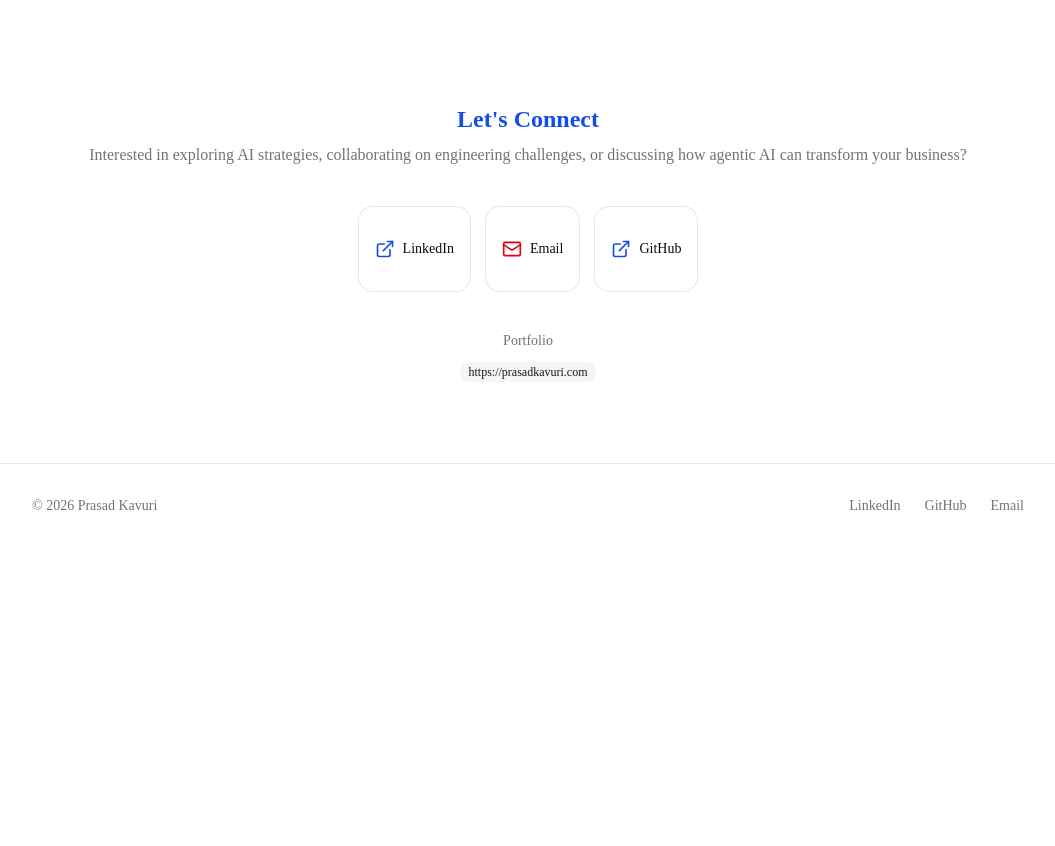
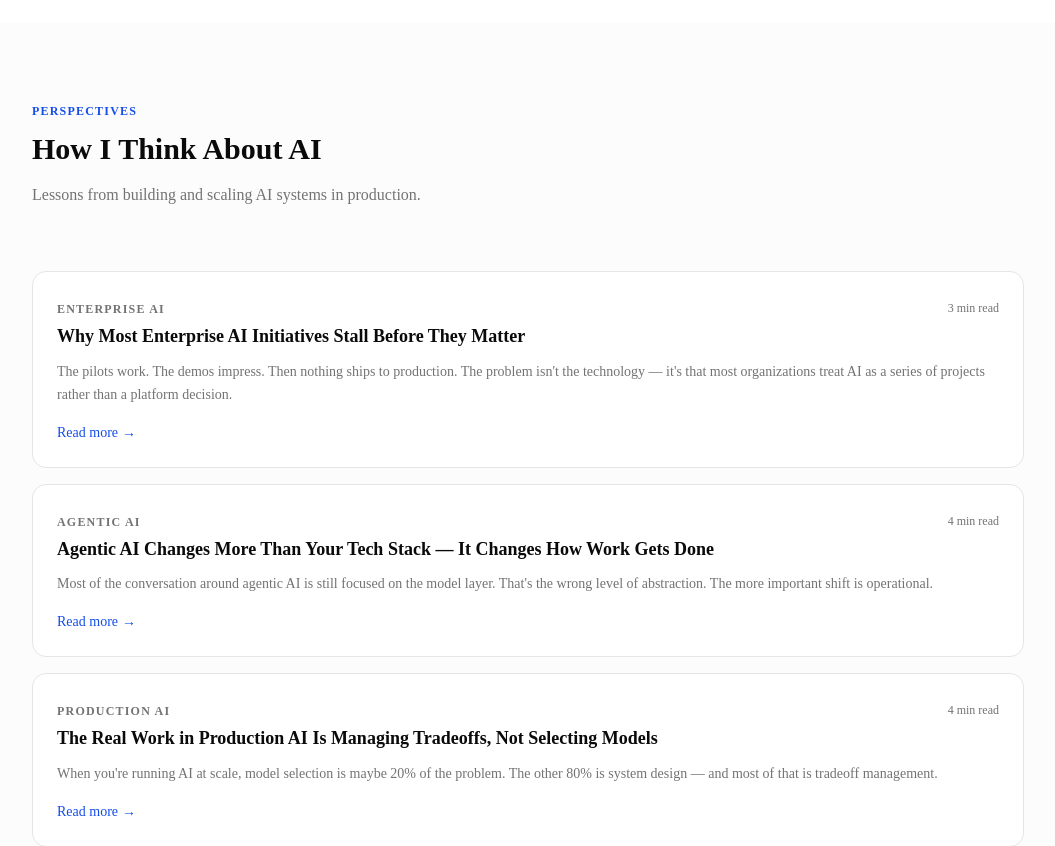
Before and after one commit to prasad-kavuri/prasad-portfolio, a Next.js app: page / in a window 1280 px wide. Shown: the part 8440-9286 px from the top of the page, without its empty margins (112-1167 px from the left). Before the commit the page ends 8988 px from the top, so only its background shows below. Built offline with nearby package versions, Linux system fonts and the light colour scheme.

Commit message:
feat: Perspectives thought leadership section with 3 expandable articles

```diff
--- a/src/app/page.tsx
+++ b/src/app/page.tsx
@@ -7,6 +7,7 @@ import { Architecture } from "@/components/sections/Architecture";
 import { Expertise } from "@/components/sections/Expertise";
 import { Experience } from "@/components/sections/Experience";
 import { CaseStudies } from "@/components/sections/CaseStudies";
+import { Perspectives } from "@/components/sections/Perspectives";
 import { Contact } from "@/components/sections/Contact";
 
 export default function Home() {
@@ -21,6 +22,7 @@ export default function Home() {
         <Expertise />
         <Experience />
         <CaseStudies />
+        <Perspectives />
         <Contact />
       </main>
       <Footer />
--- /dev/null
+++ b/src/components/sections/Perspectives.tsx
@@ -0,0 +1,148 @@
+'use client'
+import { useState } from 'react';
+
+const ARTICLES = [
+  {
+    id: "enterprise-ai-fails",
+    eyebrow: "Enterprise AI",
+    title: "Why Most Enterprise AI Initiatives Stall Before They Matter",
+    preview: "The pilots work. The demos impress. Then nothing ships to production. The problem isn't the technology — it's that most organizations treat AI as a series of projects rather than a platform decision.",
+    readTime: "3 min read",
+    content: `I've been part of enough AI transformations to see the pattern clearly. The pilots work. The demos impress. Then nothing ships to production.
+
+The problem isn't the technology. It's that most organizations treat AI as a series of projects rather than a platform decision. Each initiative builds from scratch — its own data pipeline, its own integration layer, its own evaluation criteria. When the pilot ends, there's nothing left to build on.
+
+The second failure point is disconnection from real workflows. Teams optimize AI outputs in isolation while the business keeps operating the same way. A model that produces great answers nobody acts on isn't delivering value — it's delivering comfort.
+
+The third is the one nobody wants to talk about: misalignment between what engineering measures and what the business needs. Engineering tracks model performance. The business tracks cost, speed, and outcomes. When those two aren't mapped to each other, you get impressive benchmarks and no business impact.
+
+What I've seen work: build the infrastructure layer first so every new AI use case doesn't start from zero. Embed AI into actual decision flows, not alongside them. And define business outcomes before you write a single prompt.
+
+The organizations that move beyond pilots are the ones that stop asking "can we build this with AI?" and start asking "how does this change how we operate?" That's a different question — and it requires a different kind of leadership to answer it.`
+  },
+  {
+    id: "agentic-operating-model",
+    eyebrow: "Agentic AI",
+    title: "Agentic AI Changes More Than Your Tech Stack — It Changes How Work Gets Done",
+    preview: "Most of the conversation around agentic AI is still focused on the model layer. That's the wrong level of abstraction. The more important shift is operational.",
+    readTime: "4 min read",
+    content: `Most of the conversation around agentic AI is still focused on the model layer. Which agent framework. Which LLM. How to write better prompts. That's the wrong level of abstraction.
+
+The more important shift is operational. When you move from software that executes fixed workflows to systems that interpret goals and decide their own action sequences, you're not just changing your architecture — you're changing how work actually happens.
+
+I saw this clearly building Kruti.ai. We weren't just building agents that could answer questions. We were redesigning workflows: cab booking, food ordering, payments — processes that previously required explicit user steps now handled through goal-directed AI execution. The technical challenge was real, but the organizational challenge was harder. People had to stop thinking in terms of "what does the user click" and start thinking in terms of "what outcome does the user want."
+
+The architectural implications follow from that shift. Agents need memory across interactions, not just within them. They need real tool integrations, not mock APIs. They need guardrails and human approval points built into the workflow, not bolted on afterward. And they need latency and cost budgets that reflect real production constraints.
+
+Most companies building with agents are still one layer too shallow — they're building chat interfaces that call tools, not systems that plan, execute, and adapt. The difference matters. One is a feature. The other is an operating model.`
+  },
+  {
+    id: "production-ai-tradeoffs",
+    eyebrow: "Production AI",
+    title: "The Real Work in Production AI Is Managing Tradeoffs, Not Selecting Models",
+    preview: "When you're running AI at scale, model selection is maybe 20% of the problem. The other 80% is system design — and most of that is tradeoff management.",
+    readTime: "4 min read",
+    content: `When you're running AI at scale, model selection is maybe 20% of the problem. The other 80% is system design — and most of that is tradeoff management.
+
+Every production AI system operates inside three constraints: cost, latency, and quality. You can usually optimize two of them. Getting all three requires architecture, not just better models.
+
+At Ola Maps, we were running millions of API calls daily. Using a single high-quality model for every request would have been straightforward to build and impossible to sustain economically. So we built routing logic: simple queries go to faster, cheaper models; complex spatial reasoning gets routed to higher-capability inference. The business outcome was the same. The cost profile was completely different.
+
+This is why I think of LLM routing as core infrastructure, not an optimization. If you're building AI systems that need to operate at enterprise scale, you need to design for model diversity from the start — not as an afterthought when your inference bill arrives.
+
+The same logic applies to retrieval. RAG isn't just a technique for improving accuracy. It's a cost control mechanism. Retrieving relevant context and routing it to a smaller model often outperforms sending everything to a large one — at a fraction of the cost and latency.
+
+The engineers who build the best production AI systems aren't the ones who pick the best model. They're the ones who design the best routing, retrieval, caching, and fallback strategies around whatever models are available. That's the actual craft — and it's what separates demos from systems that survive contact with production.`
+  }
+];
+
+export function Perspectives() {
+  const [expandedId, setExpandedId] = useState<string | null>(null);
+
+  return (
+    <section id="perspectives" className="py-20 bg-muted/30">
+      <div className="max-w-5xl mx-auto px-4">
+        {/* Header */}
+        <div className="mb-16">
+          <span
+            className="text-xs font-semibold tracking-widest uppercase mb-3 block"
+            style={{ color: 'var(--accent-brand)' }}
+          >
+            PERSPECTIVES
+          </span>
+          <h2 className="text-3xl font-semibold mb-4">How I Think About AI</h2>
+          <p className="text-muted-foreground">
+            Lessons from building and scaling AI systems in production.
+          </p>
+        </div>
+
+        {/* Articles */}
+        <div>
+          {ARTICLES.map((article) => (
+            <article
+              key={article.id}
+              className="border border-border rounded-xl p-6 mb-4 bg-background hover:border-indigo-500/30 transition-colors"
+            >
+              {/* Title and Read Time */}
+              <div className="flex items-start justify-between gap-4 mb-3">
+                <div>
+                  <span className="text-xs font-semibold tracking-widest uppercase text-muted-foreground">
+                    {article.eyebrow}
+                  </span>
+                  <h3 className="text-lg font-semibold mt-1 leading-snug">
+                    {article.title}
+                  </h3>
+                </div>
+                <span className="text-xs text-muted-foreground whitespace-nowrap mt-1 flex-shrink-0">
+                  {article.readTime}
+                </span>
+              </div>
+
+              {/* Preview */}
+              <p className="text-sm text-muted-foreground leading-relaxed mb-4">
+                {article.preview}
+              </p>
+
+              {/* Expandable Content */}
+              {expandedId === article.id && (
+                <div className="border-t border-border pt-4 mt-2">
+                  {article.content.split('\n\n').map((para, i) => (
+                    <p
+                      key={i}
+                      className="text-sm text-foreground leading-relaxed mb-4 last:mb-0"
+                    >
+                      {para}
+                    </p>
+                  ))}
+                </div>
+              )}
+
+              {/* Toggle Button */}
+              <button
+                onClick={() =>
+                  setExpandedId(
+                    expandedId === article.id ? null : article.id
+                  )
+                }
+                className="text-sm font-medium flex items-center gap-1 transition-colors hover:opacity-70"
+                style={{ color: 'var(--accent-brand)' }}
+              >
+                {expandedId === article.id ? (
+                  <>
+                    <span>Collapse</span>
+                    <span>↑</span>
+                  </>
+                ) : (
+                  <>
+                    <span>Read more</span>
+                    <span>→</span>
+                  </>
+                )}
+              </button>
+            </article>
+          ))}
+        </div>
+      </div>
+    </section>
+  );
+}
```
